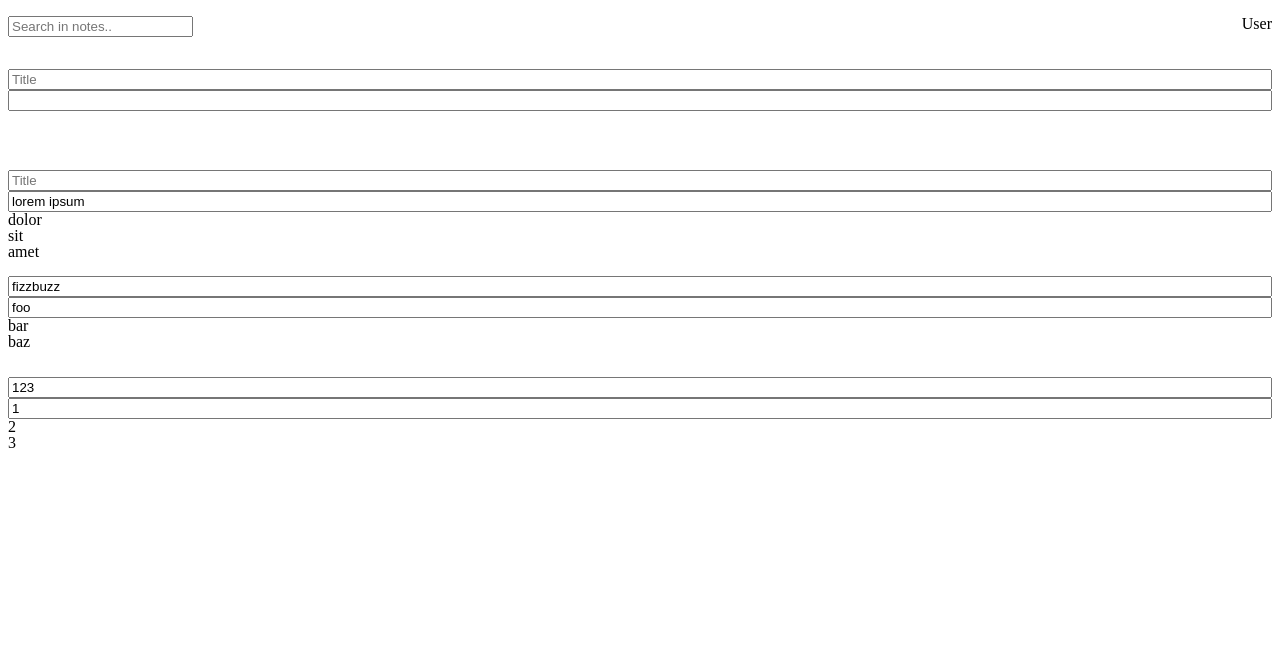
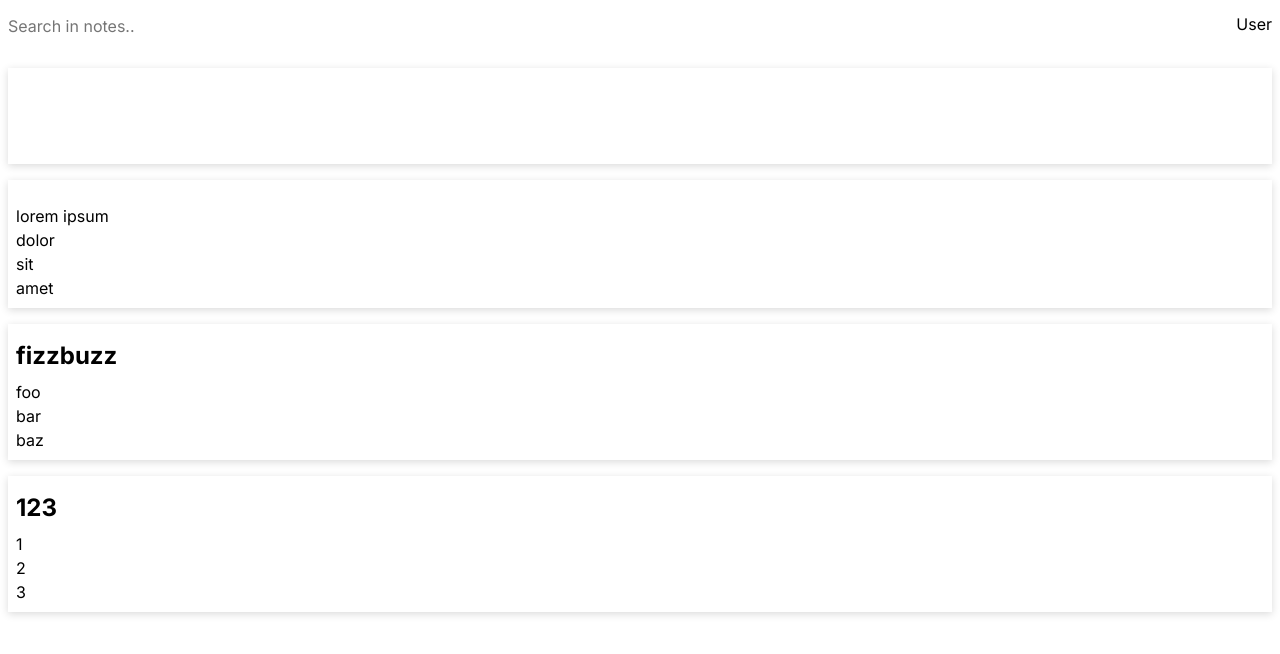
Before and after one commit to kiprasmel/surfe-note-app, a React (Create React App) app: page / in a window 1280 px wide. Shown: the top 654 px of the page. Built offline with nearby package versions, Linux system fonts and the light colour scheme.

Commit message:
improve styling: remove bad input defaults, add inter font, render title if not active

```diff
--- a/public/index.html
+++ b/public/index.html
@@ -25,6 +25,10 @@
       Learn how to configure a non-root public URL by running `npm run build`.
     -->
     <title>React App</title>
+
+    <link rel="preconnect" href="https://fonts.googleapis.com">
+    <link rel="preconnect" href="https://fonts.gstatic.com" crossorigin>
+    <link href="https://fonts.googleapis.com/css2?family=Inter:ital,opsz,wght@0,14..32,100..900;1,14..32,100..900&display=swap" rel="stylesheet">
   </head>
   <body>
     <noscript>You need to enable JavaScript to run this app.</noscript>
--- a/src/index.css
+++ b/src/index.css
@@ -1,7 +1,21 @@
 body {
 	margin: 0;
-	font-family: -apple-system, BlinkMacSystemFont, "Segoe UI", "Roboto", "Oxygen", "Ubuntu", "Cantarell", "Fira Sans",
-		"Droid Sans", "Helvetica Neue", sans-serif;
+	font-family:
+		"Inter",
+		-apple-system,
+		BlinkMacSystemFont,
+		"Segoe UI",
+		"Roboto",
+		"Oxygen",
+		"Ubuntu",
+		"Cantarell",
+		"Fira Sans",
+		"Droid Sans",
+		"Helvetica Neue",
+		sans-serif;
+	font-optical-sizing: auto;
+	font-weight: 400;
+	font-style: normal;
 	-webkit-font-smoothing: antialiased;
 	-moz-osx-font-smoothing: grayscale;
 }
@@ -13,3 +27,14 @@ code {
 * {
 	box-sizing: border-box;
 }
+
+input,
+input:focus {
+	border: none;
+	font-weight: inherit;
+	font-size: inherit;
+	font: inherit;
+	outline: none;
+	padding: 0;
+	width: 100%;
+}
--- a/src/reset.css
+++ b/src/reset.css
@@ -88,7 +88,7 @@ video {
 	padding: 0;
 	border: 0;
 	font-size: 100%;
-	font: inherit;
+	/* font: inherit; */
 	vertical-align: baseline;
 }
 /* HTML5 display-role reset for older browsers */
--- a/src/ui/Note.tsx
+++ b/src/ui/Note.tsx
@@ -65,21 +65,20 @@ export const Note: FC<NoteProps> = ({ data, active = false }) => {
 	}, [active, paragraphs.focusItemIndex]);
 
 	return (
-		<div>
-			<h2>
-				<input
-					placeholder="Title"
-					value={title}
-					onChange={(e) => setTitle(e.target.value)}
-					className={styles.titleInput}
-				/>
+		<div className={styles.note}>
+			<h2 className={styles.title}>
+				{active ? (
+					<input placeholder="Title" value={title} onChange={(e) => setTitle(e.target.value)} />
+				) : (
+					<RenderMarkdown content={title} />
+				)}
 			</h2>
 
 			<div onKeyDown={handleKeyPress}>
 				<ul className={styles.paragraphList}>
 					{paragraphs.items.map((paragraph, index) => (
 						<li key={index} onClick={() => dispatchParagraphs({ action: "focus", index })}>
-							{paragraphs.focusItemIndex === index ? (
+							{active && paragraphs.focusItemIndex === index ? (
 								// editable, raw text
 								<input
 									ref={activeParagraphRef}
@@ -87,7 +86,6 @@ export const Note: FC<NoteProps> = ({ data, active = false }) => {
 									onChange={(e) => {
 										dispatchParagraphs({ action: "edit_paragraph", newValue: e.target.value });
 									}}
-									className={styles.paragraphInput}
 								/>
 							) : (
 								// view-only, rendered markdown
@@ -102,14 +100,17 @@ export const Note: FC<NoteProps> = ({ data, active = false }) => {
 };
 
 const styles = {
-	titleInput: css`
-		width: 100%;
+	note: css`
+		box-shadow: rgba(0, 0, 0, 0.15) 0px 2px 8px;
+		line-height: 1.5rem;
+		padding: 0.5rem;
+	`,
+	title: css`
+		font-size: 1.5rem;
+		line-height: 3rem;
 	`,
 	paragraphList: css`
 		min-height: 4rem;
-	`,
-	paragraphInput: css`
-		width: 100%;
 	`,
 };
 
```
